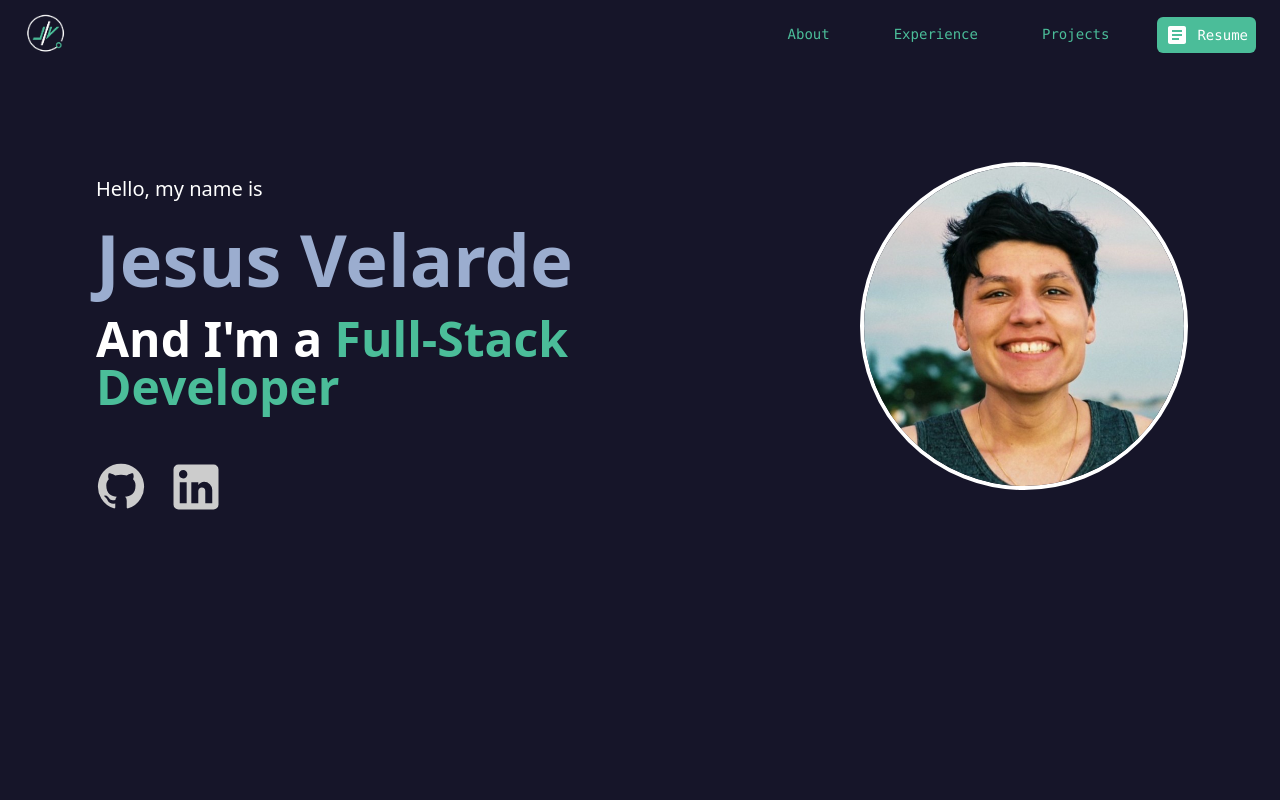
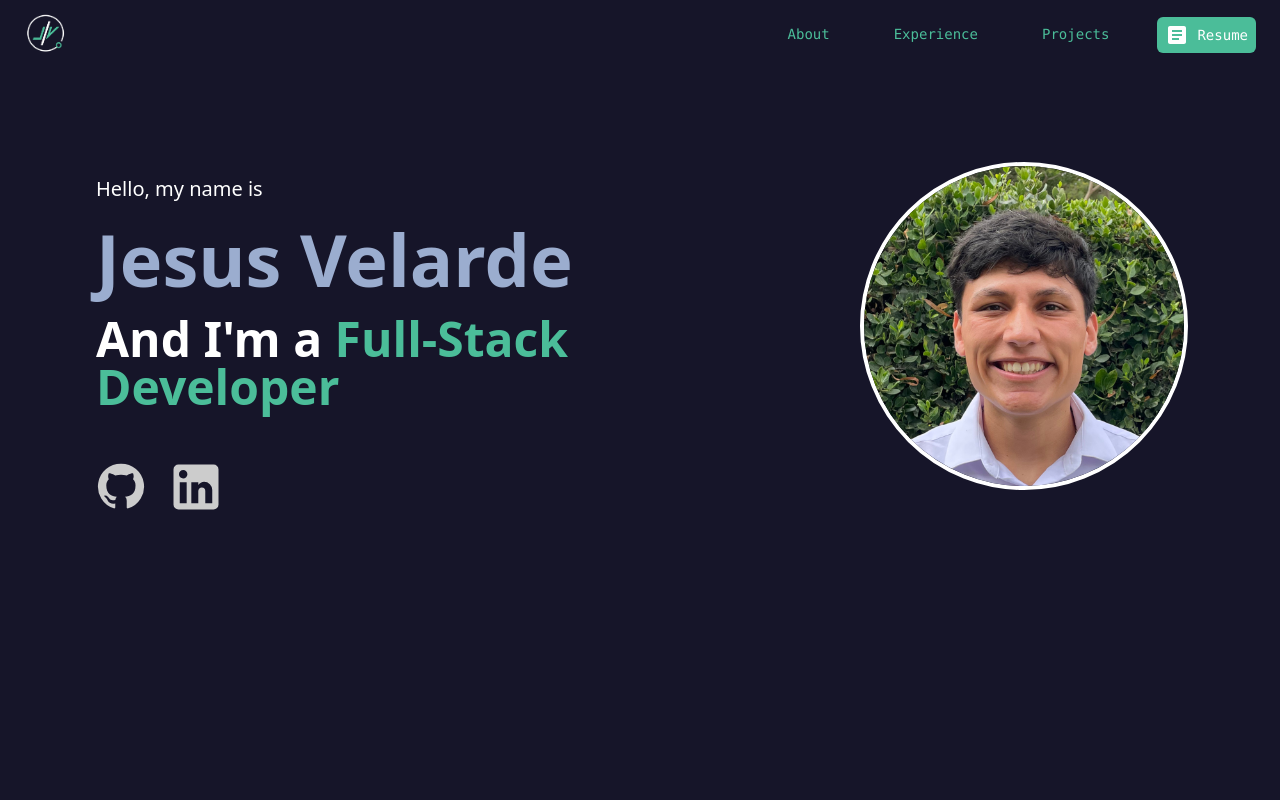
Before and after one commit to heyyysus/dev-portfolio, a Next.js app: page / in a window 1280 px wide. Shown: the top 800 px of the page. Built offline with nearby package versions, Linux system fonts and the light colour scheme.

Commit message:
change headshot photo

```diff
--- a/src/app/_sections/landingSection.tsx
+++ b/src/app/_sections/landingSection.tsx
@@ -41,7 +41,7 @@ export const LandingSection: FC<LandingSectionProps> =  ({}) => {
           </div>
           <div className='flex flex-col justify-center content-center animate-fadeInSlow mb-10'>
             <div className='md:rounded-full border-[none] outline md:outline-4 outline-2 overflow-hidden w-[25vw]'>
-              <ResponsiveImage src='/images/linkedin.jpeg' alt="" />
+              <ResponsiveImage src='/images/linkedin_nov_2023.jpg' alt="" />
             </div>
           </div>
         </div>
```
Also changed, not shown: public/images/linkedin_nov_2023.jpg (added).
